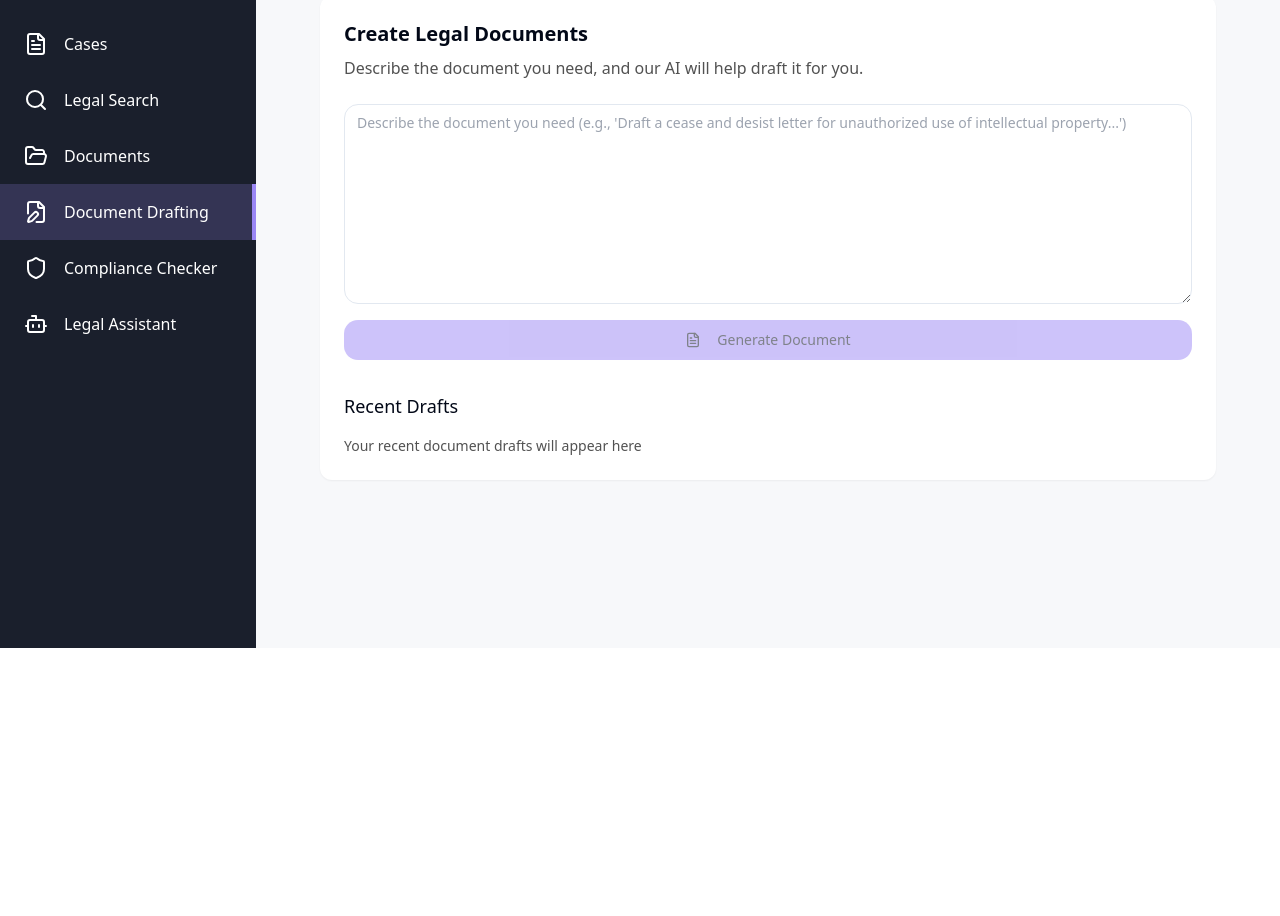
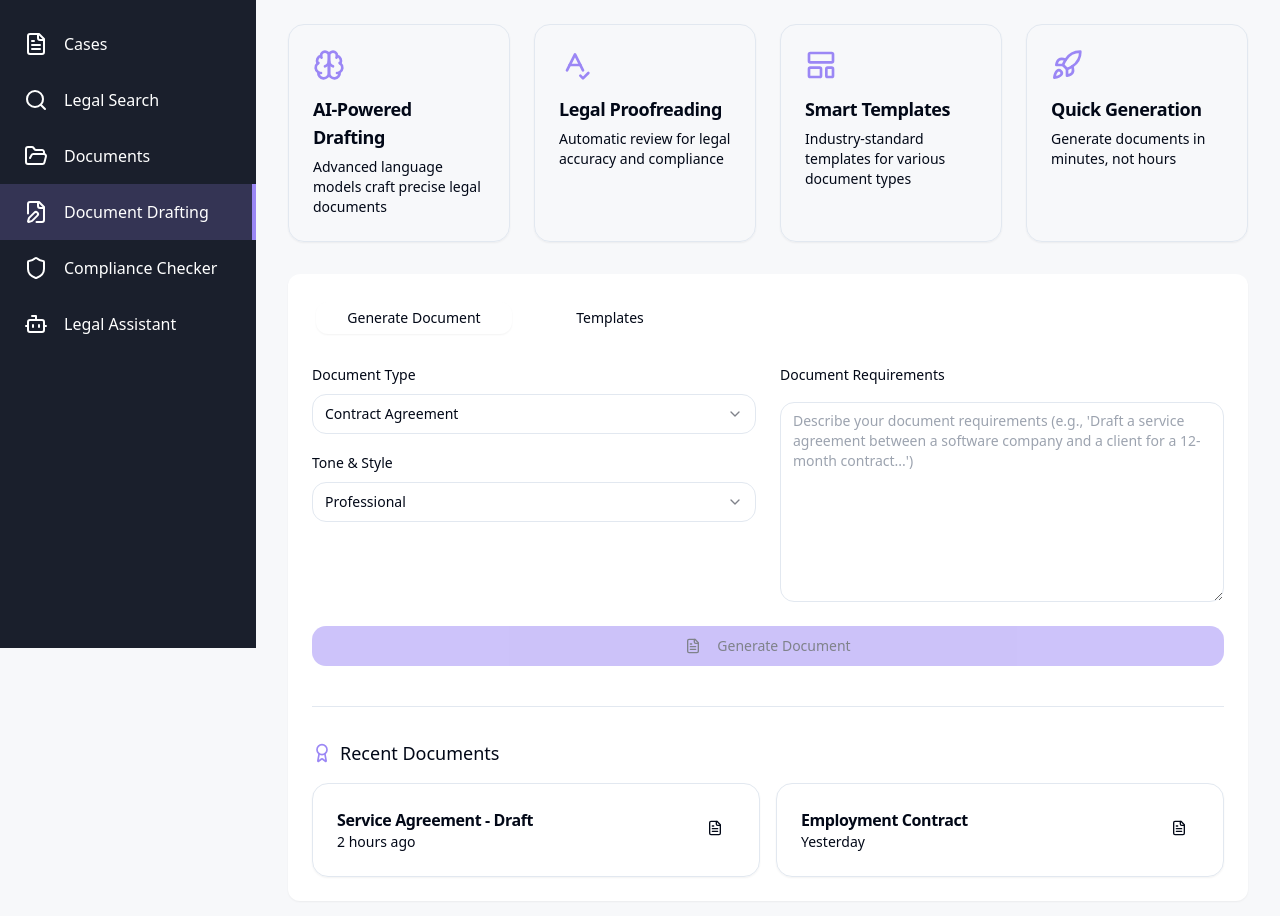
Before and after one commit to shreed27/legal-nexus-keeper, a React (Vite) app: page /document-drafting in a window 1280 px wide. Shown: the part 152-1068 px from the top of the page. Before the commit the page ends 800 px from the top, so only its background shows below. Built offline with nearby package versions, Linux system fonts and the light colour scheme.

Commit message:
Add new features
The prompt requested to add new features to the app.

```diff
--- a/src/pages/DocumentDrafting.tsx
+++ b/src/pages/DocumentDrafting.tsx
@@ -1,22 +1,51 @@
 
 import { useState } from "react";
-import { FileText } from "lucide-react";
+import { FileText, PenTool, SpellCheck, TextQuote, LayoutTemplate, Rocket, Award, Brain } from "lucide-react";
 import Sidebar from "../components/layout/Sidebar";
 import Header from "../components/layout/Header";
 import { Button } from "@/components/ui/button";
 import { Textarea } from "@/components/ui/textarea";
 import { useToast } from "@/hooks/use-toast";
+import { Tabs, TabsContent, TabsList, TabsTrigger } from "@/components/ui/tabs";
+import { Card, CardContent, CardDescription, CardHeader, CardTitle } from "@/components/ui/card";
+import { Label } from "@/components/ui/label";
+import { Select, SelectContent, SelectItem, SelectTrigger, SelectValue } from "@/components/ui/select";
 
 const DocumentDrafting = () => {
   const [prompt, setPrompt] = useState("");
+  const [documentType, setDocumentType] = useState("contract");
+  const [tone, setTone] = useState("professional");
   const { toast } = useToast();
 
   const handleDraft = () => {
     toast({
-      title: "Document Generation Started",
-      description: "Your document is being generated...",
+      title: "Starting Document Generation",
+      description: "Our AI is crafting your document...",
     });
   };
+
+  const features = [
+    {
+      icon: Brain,
+      title: "AI-Powered Drafting",
+      description: "Advanced language models craft precise legal documents"
+    },
+    {
+      icon: SpellCheck,
+      title: "Legal Proofreading",
+      description: "Automatic review for legal accuracy and compliance"
+    },
+    {
+      icon: LayoutTemplate,
+      title: "Smart Templates",
+      description: "Industry-standard templates for various document types"
+    },
+    {
+      icon: Rocket,
+      title: "Quick Generation",
+      description: "Generate documents in minutes, not hours"
+    }
+  ];
 
   return (
     <div className="min-h-screen bg-neutral-light">
@@ -24,27 +53,81 @@ const DocumentDrafting = () => {
       <Header />
 
       <main className="ml-64 pt-20 p-8">
-        <div className="max-w-4xl mx-auto">
-          <div className="flex items-center gap-2 mb-8">
-            <FileText className="h-8 w-8" />
+        <div className="max-w-6xl mx-auto">
+          <div className="flex items-center gap-4 mb-8">
+            <div className="p-3 bg-primary/10 rounded-xl">
+              <PenTool className="h-8 w-8 text-primary" />
+            </div>
+            <div>
               <h1 className="text-3xl font-bold text-neutral-dark">AI Document Drafting</h1>
+              <p className="text-neutral-600 mt-1">Create professional legal documents in minutes</p>
+            </div>
+          </div>
+
+          <div className="grid grid-cols-1 md:grid-cols-4 gap-6 mb-8">
+            {features.map((feature, index) => (
+              <Card key={index} className="hover:shadow-lg transition-shadow">
+                <CardHeader>
+                  <feature.icon className="h-8 w-8 text-primary mb-2" />
+                  <CardTitle className="text-lg">{feature.title}</CardTitle>
+                  <CardDescription>{feature.description}</CardDescription>
+                </CardHeader>
+              </Card>
+            ))}
           </div>
 
           <div className="bg-white rounded-xl p-6 shadow-sm">
-            <div className="mb-6">
-              <h2 className="text-xl font-semibold mb-2">Create Legal Documents</h2>
-              <p className="text-neutral-600">
-                Describe the document you need, and our AI will help draft it for you.
-              </p>
+            <Tabs defaultValue="generate" className="space-y-6">
+              <TabsList className="grid grid-cols-2 w-[400px]">
+                <TabsTrigger value="generate">Generate Document</TabsTrigger>
+                <TabsTrigger value="templates">Templates</TabsTrigger>
+              </TabsList>
+
+              <TabsContent value="generate" className="space-y-6">
+                <div className="grid grid-cols-2 gap-6">
+                  <div className="space-y-4">
+                    <div className="space-y-2">
+                      <Label>Document Type</Label>
+                      <Select value={documentType} onValueChange={setDocumentType}>
+                        <SelectTrigger>
+                          <SelectValue placeholder="Select document type" />
+                        </SelectTrigger>
+                        <SelectContent>
+                          <SelectItem value="contract">Contract Agreement</SelectItem>
+                          <SelectItem value="letter">Legal Letter</SelectItem>
+                          <SelectItem value="motion">Court Motion</SelectItem>
+                          <SelectItem value="brief">Legal Brief</SelectItem>
+                          <SelectItem value="memo">Legal Memorandum</SelectItem>
+                        </SelectContent>
+                      </Select>
+                    </div>
+
+                    <div className="space-y-2">
+                      <Label>Tone & Style</Label>
+                      <Select value={tone} onValueChange={setTone}>
+                        <SelectTrigger>
+                          <SelectValue placeholder="Select tone" />
+                        </SelectTrigger>
+                        <SelectContent>
+                          <SelectItem value="professional">Professional</SelectItem>
+                          <SelectItem value="formal">Highly Formal</SelectItem>
+                          <SelectItem value="simplified">Plain Language</SelectItem>
+                          <SelectItem value="assertive">Assertive</SelectItem>
+                        </SelectContent>
+                      </Select>
+                    </div>
                   </div>
 
                   <div className="space-y-4">
+                    <Label>Document Requirements</Label>
                     <Textarea
-                placeholder="Describe the document you need (e.g., 'Draft a cease and desist letter for unauthorized use of intellectual property...')"
+                      placeholder="Describe your document requirements (e.g., 'Draft a service agreement between a software company and a client for a 12-month contract...')"
                       value={prompt}
                       onChange={(e) => setPrompt(e.target.value)}
                       className="min-h-[200px]"
                     />
+                  </div>
+                </div>
 
                 <Button
                   className="w-full"
@@ -54,13 +137,58 @@ const DocumentDrafting = () => {
                   <FileText className="w-4 h-4 mr-2" />
                   Generate Document
                 </Button>
+              </TabsContent>
+
+              <TabsContent value="templates" className="grid grid-cols-3 gap-4">
+                {[
+                  { title: "Service Agreement", description: "Standard service contract template" },
+                  { title: "NDA", description: "Non-disclosure agreement template" },
+                  { title: "Employment Contract", description: "Standard employment agreement" },
+                  { title: "Terms of Service", description: "Website terms of service template" },
+                  { title: "Privacy Policy", description: "Standard privacy policy template" },
+                  { title: "Cease & Desist", description: "Legal notice template" }
+                ].map((template, index) => (
+                  <Card key={index} className="hover:shadow-lg transition-shadow cursor-pointer">
+                    <CardHeader>
+                      <CardTitle className="text-lg">{template.title}</CardTitle>
+                      <CardDescription>{template.description}</CardDescription>
+                    </CardHeader>
+                    <CardContent>
+                      <Button variant="outline" className="w-full">
+                        <FileText className="w-4 h-4 mr-2" />
+                        Use Template
+                      </Button>
+                    </CardContent>
+                  </Card>
+                ))}
+              </TabsContent>
+            </Tabs>
+
+            <div className="mt-8 pt-8 border-t">
+              <div className="flex items-center gap-2 mb-4">
+                <Award className="h-5 w-5 text-primary" />
+                <h3 className="text-lg font-medium">Recent Documents</h3>
               </div>
-
-            <div className="mt-8">
-              <h3 className="text-lg font-medium mb-4">Recent Drafts</h3>
-              <p className="text-sm text-neutral-600">
-                Your recent document drafts will appear here
-              </p>
+              <div className="grid grid-cols-1 md:grid-cols-2 gap-4">
+                {[
+                  { title: "Service Agreement - Draft", date: "2 hours ago" },
+                  { title: "Employment Contract", date: "Yesterday" },
+                ].map((doc, index) => (
+                  <Card key={index} className="hover:shadow-lg transition-shadow">
+                    <CardHeader>
+                      <div className="flex justify-between items-start">
+                        <div>
+                          <CardTitle className="text-base">{doc.title}</CardTitle>
+                          <CardDescription>{doc.date}</CardDescription>
+                        </div>
+                        <Button variant="ghost" size="icon">
+                          <FileText className="h-4 w-4" />
+                        </Button>
+                      </div>
+                    </CardHeader>
+                  </Card>
+                ))}
+              </div>
             </div>
           </div>
         </div>
```
Lines whose indentation alone changed are shown as unchanged.
